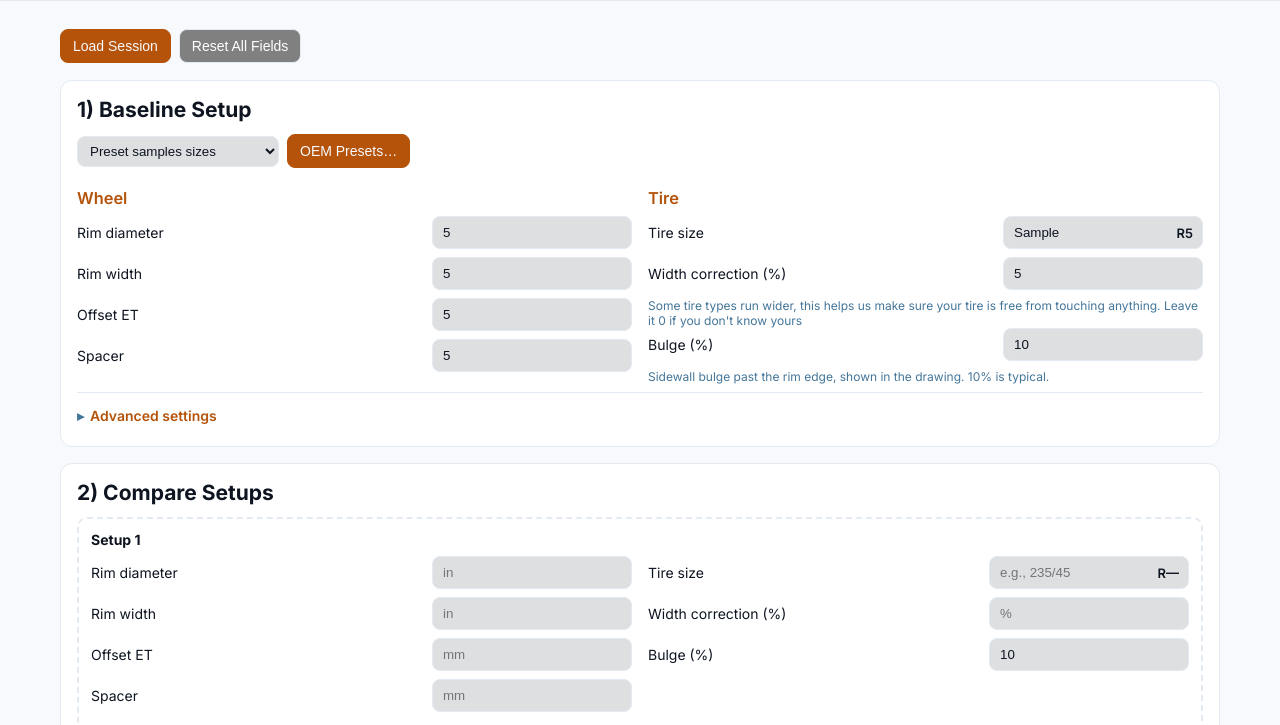
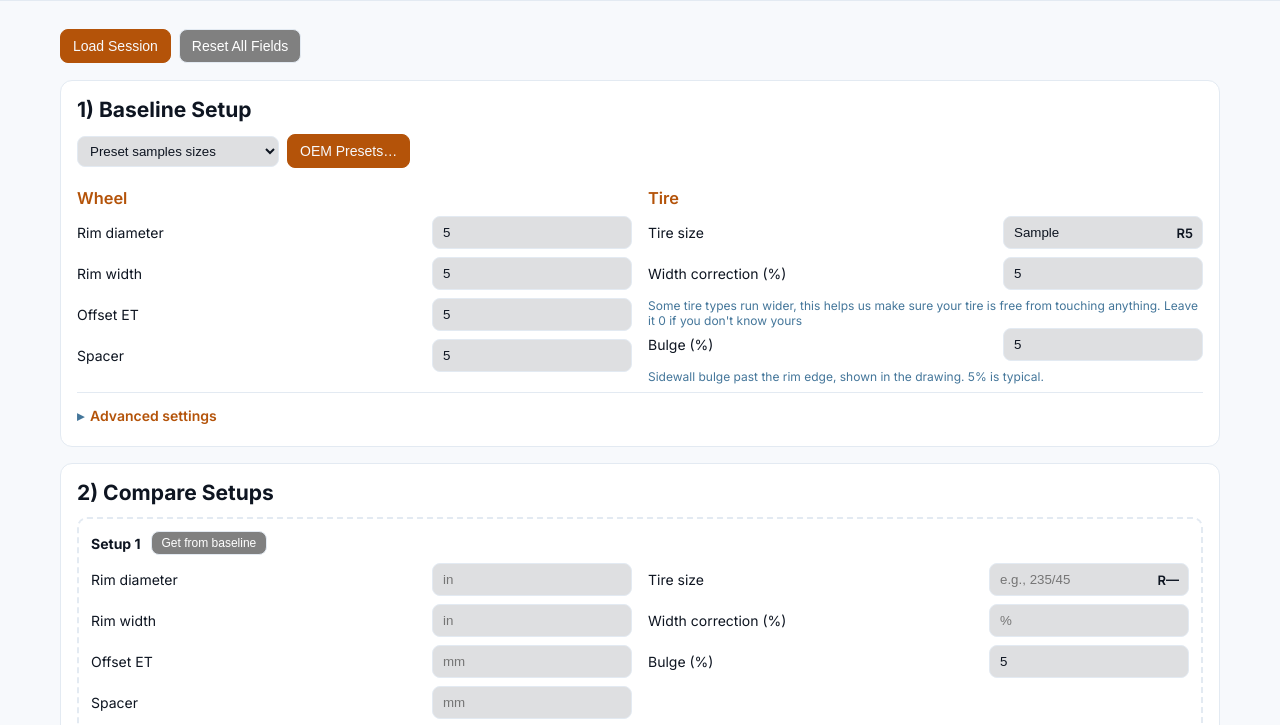
Before and after one commit to uae2000uae/ToolMeUp, a plain HTML site: page fitment.html in a window 1280 px wide. Both pictures are taken after typing "5", "5", "5", "5", "Sample", "5" into the empty fields and a click on the button "+ Add Setup". Shown: the part 57-782 px from the top of the page. Drawn offline with Linux system fonts and the light colour scheme.

Commit message:
Version 1.1.3 fixed bulge percentage range and added get from baseline functionality

```diff
--- a/app.js
+++ b/app.js
@@ -163,7 +163,7 @@
     const correction = clamp(parseFloat($(`#${prefixRoot}_correction`)?.value || '0') || 0, -20, 20);
     let bulgePct = parseFloat($(`#${prefixRoot}_bulge`)?.value);
     if (isNaN(bulgePct)) bulgePct = 5;
-    bulgePct = clamp(bulgePct, 0, 20);
+    bulgePct = clamp(bulgePct, 0, 10);
 
     const tireParsed = parseTireSize(tireStr, rimDiamIn);
     const tireGeom = tireGeometry(tireParsed, correction, rimWidthIn);
@@ -540,7 +540,7 @@
 
     const marginX = 40;
     const marginY = 24;
-    // Per-setup tire bulge as fraction of section width (input %, default 5, max 20)
+    // Per-setup tire bulge as fraction of section width (input %, default 5, max 10)
     function bulgeFrac(set) {
       const p = (set.bulgePct != null && !isNaN(set.bulgePct)) ? set.bulgePct : 5;
       return clamp(p, 0, 20) / 100;
@@ -836,7 +836,10 @@
     const wrap = document.createElement('div');
     wrap.className = 'setup-card';
     wrap.innerHTML = `
-      <h4>Setup ${idx}</h4>
+      <div class="setup-card-head">
+        <h4>Setup ${idx}</h4>
+        <button class="copy-baseline" type="button" title="Copy all values from the baseline setup">Get from baseline</button>
+      </div>
       <div class="grid two">
         <div>
           <div class="field"><label>Rim diameter<input id="${id}_rim_diam" type="number" step="1" placeholder="in"></label></div>
@@ -847,13 +850,23 @@
         <div>
           <div class="field"><label>Tire size<span class="tire-wrap"><input id="${id}_tire" maxlength="6" placeholder="e.g., 235/45"><span class="tire-suffix" id="${id}_tire_suffix">R—</span></span></label></div>
           <div class="field"><label>Width correction (%)<input id="${id}_correction" type="number" placeholder="%" step="1" min="-20" max="20"></label></div>
-          <div class="field"><label>Bulge (%)<input id="${id}_bulge" type="number" placeholder="%" step="1" min="0" max="20" value="10"></label></div>
+          <div class="field"><label>Bulge (%)<input id="${id}_bulge" type="number" placeholder="%" step="1" min="0" max="10" value="5"></label></div>
         </div>
       </div>
       <div class="actions"><button class="remove" type="button">Remove</button></div>
     `;
     wrap.querySelector('.remove').addEventListener('click', () => {
       wrap.remove();
+      renderAll();
+    });
+    // Copy all values from the baseline entries into this card
+    wrap.querySelector('.copy-baseline').addEventListener('click', () => {
+      ['rim_diam', 'rim_width', 'offset', 'spacer', 'tire', 'correction', 'bulge'].forEach(suffix => {
+        const src = $(`#base_${suffix}`);
+        const dst = wrap.querySelector(`#${id}_${suffix}`);
+        if (src && dst) dst.value = src.value;
+      });
+      updSuffix();
       renderAll();
     });
     // Keep the R-suffix in the tire box synced with this card's rim diameter
--- a/fitment.html
+++ b/fitment.html
@@ -79,8 +79,8 @@
           <div class="field"><label>Width correction (%)
           <input id="base_correction" type="number" step="1" min="-20" max="20" placeholder="%"></label></div>
 			 <div class="hint">Some tire types run wider, this helps us make sure your tire is free from touching anything. Leave it 0 if you don't know yours</div>
-          <div class="field"><label>Bulge (%)<input id="base_bulge" type="number" step="1" min="0" max="20" value="10"></label></div>
-			 <div class="hint">Sidewall bulge past the rim edge, shown in the drawing. 10% is typical.</div>
+          <div class="field"><label>Bulge (%)<input id="base_bulge" type="number" step="1" min="0" max="10" value="5"></label></div>
+			 <div class="hint">Sidewall bulge past the rim edge, shown in the drawing. 5% is typical.</div>
         </div>
 </div>
       <details class="advanced">
--- a/styles.css
+++ b/styles.css
@@ -125,6 +125,9 @@ details.report-section > summary { cursor: pointer; list-style-position: outside
 
 .setup-card { border: 2px dashed var(--border); border-radius: 10px; padding: 12px; margin: 10px 0; }
 .setup-card h4 { margin: 0 0 8px; }
+.setup-card-head { display: flex; align-items: center; gap: 10px; margin-bottom: 8px; }
+.setup-card-head h4 { margin: 0; }
+.copy-baseline { font-size: 12px; padding: 4px 10px; }
 .remove { background-color: gray; color: white; }
 .small { font-size: 12px; color: var(--muted); }
 
```
